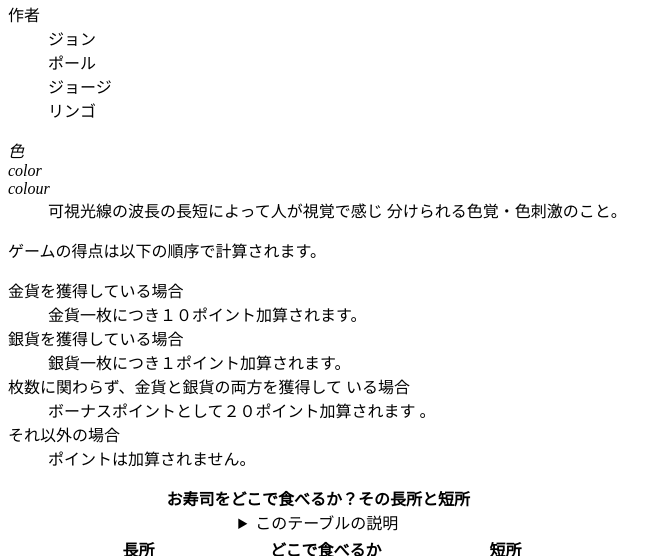
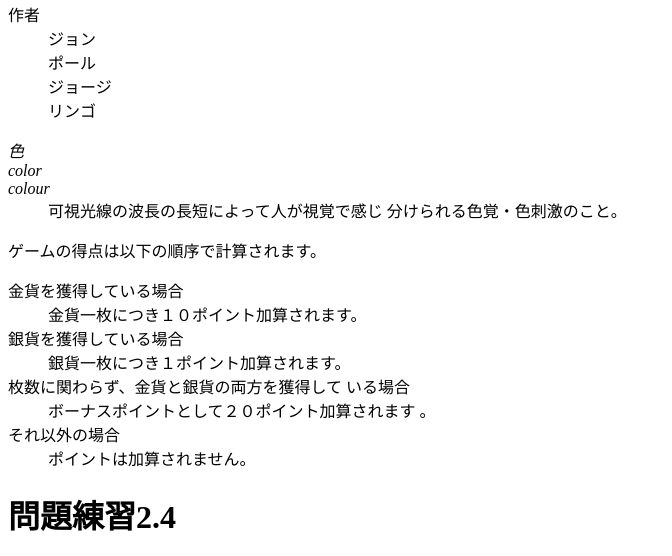
Before and after one commit to sugibuchiyuki/web2024-1, a plain HTML site: page index.html in a window 1280 px wide. Shown: the part 370-926 px from the top of the page, without its empty margins (0-672 px from the left). Drawn offline with Linux system fonts and the light colour scheme.

Commit message:
Update index.html

```diff
--- a/index.html
+++ b/index.html
@@ -64,6 +64,8 @@
 <dd>ポイントは加算されません。</dd>
 </dl>
 
+<h1>問題練習2.4</h1>
+
 <table>
 <caption>
 <strong>お寿司をどこで食べるか？その長所と短所</strong>
```
